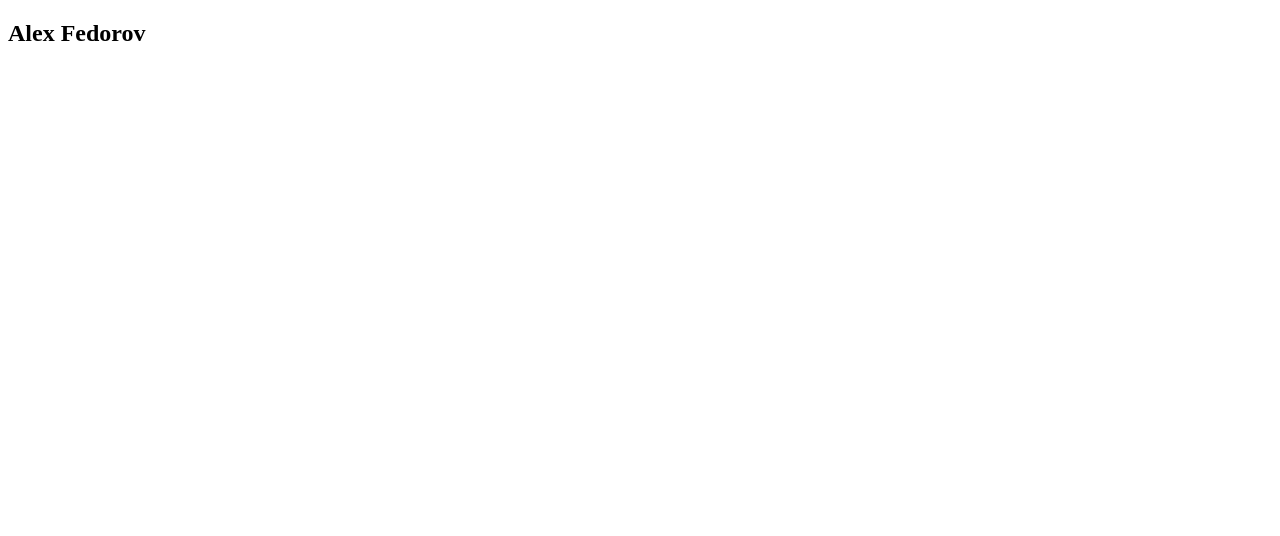
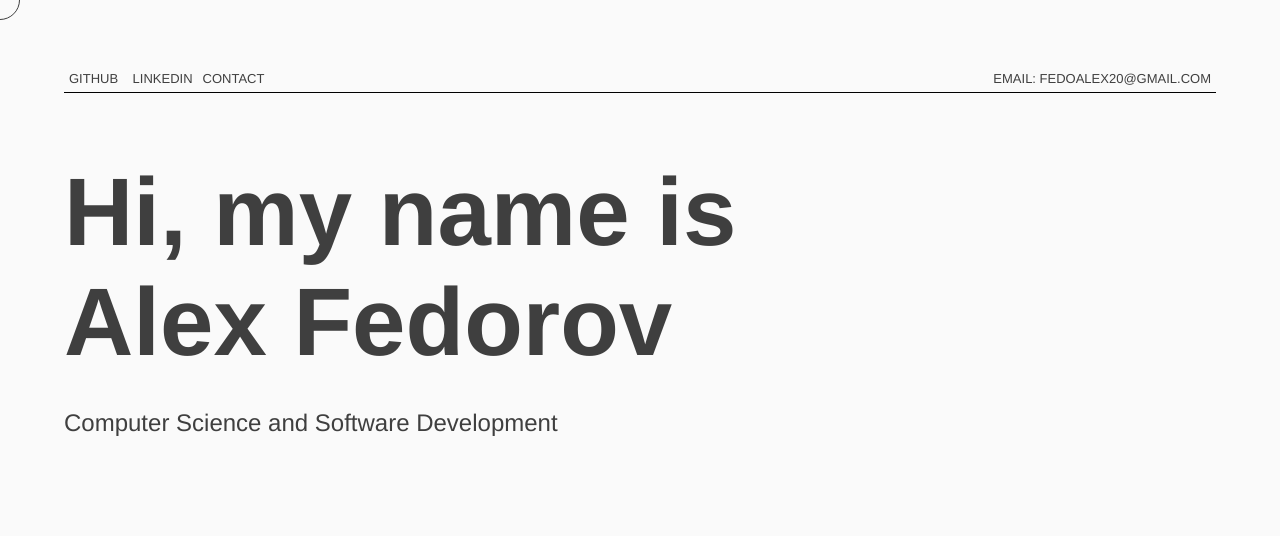
Before and after one commit to alexfedy/alexfedy.github.io, a plain HTML site: page index.html in a window 1280 px wide. Drawn offline with Linux system fonts and the light colour scheme.

Commit message:
home page made and added links

```diff
--- a/index.html
+++ b/index.html
@@ -5,11 +5,34 @@
     <meta http-equiv="X-UA-Compatible" content="IE=edge" />
     <meta name="viewport" content="width=device-width, initial-scale=1.0" />
     <title>Document</title>
-    <link href="styles.css" ref="stylesheet" />
+    <link rel="stylesheet" type="text/css" href="styles.css" />
   </head>
   <body>
-    <section id="front-page">
-      <h1>Alex Fedorov</h1>
+    <div id="cursor"></div>
+    <section id="front-page" class="large-section">
+      <nav class="nav">
+        <div class="left-links">
+          <a href="https://github.com/alexfedy" target="_blank">Github</a>
+          <a
+            href="https://www.linkedin.com/in/alex-fedorov-163946211/"
+            target="_blank"
+            >LinkedIn</a
+          ><a href="#">Contact</a>
+        </div>
+        <div class="right-links">
+          <a href="#">Email: fedoalex20@gmail.com</a>
+        </div>
+      </nav>
+      <div class="main-text-div">
+        <h1 class="main-header-text">
+          Hi, my name is<br />
+          Alex Fedorov
+        </h1>
+        <p class="main-header-paragraph">
+          Computer Science and Software Development
+        </p>
+      </div>
     </section>
   </body>
+  <script src="script.js"></script>
 </html>
--- /dev/null
+++ b/script.js
@@ -0,0 +1,8 @@
+cursor = document.getElementById("cursor");
+window.addEventListener("load", (event) => {
+  document.addEventListener("mousemove", (e) => {
+    cursor.style.top = e.clientY + "px";
+    cursor.style.left = e.clientX + "px";
+    console.log(cursor.style.top);
+  });
+});
--- a/styles.css
+++ b/styles.css
@@ -0,0 +1,90 @@
+:root {
+    --main-text-color: #3f3f3f;
+  }
+
+
+*{
+    margin:0;
+    padding: 0;
+    box-sizing: border-box;
+    overflow-x: none;
+    cursor: none;
+}
+
+
+body{
+    font-family: 'Helvetica', 'Arial', sans-serif;
+    color: var(--main-text-color);
+    background-color: #fafafa;
+}
+
+section{
+    height: 100vh;
+}
+
+/* CURSOR SECTION */
+
+#cursor{
+    height: 40px;
+    width: 40px;
+    border-radius: 50%;
+    border: 1px solid var(--main-text-color);
+    position: absolute;
+    transform: translate(-50%,-50%);
+    transition: all 0.1s ease;
+    top: 0;
+    left: 0;
+    pointer-events: none;
+}
+
+/* NAVIGATION SECTION */
+
+nav {
+    padding: 5px;
+    border-bottom: 1px solid black;
+    display: flex;
+    justify-content: space-between;
+}
+
+.right-links, .left-links {
+    display: inline-block;
+}
+
+.left-links a{
+   padding-right: 10px;
+}
+
+nav a{
+    text-decoration: none;
+    color: var(--main-text-color);
+    text-transform: uppercase;
+    font-size: small;
+    transition: all 0.2s ease;
+}
+
+nav a:hover{
+    font-size: medium;
+}
+
+/* MAIN FIRST PAGE SECTION */
+
+.large-section{
+    padding: 4rem;
+}
+
+.main-text-div{
+    padding: 4rem 0;
+}
+
+.main-header-text{
+    overflow-wrap: break-word;
+    word-wrap: break-word;
+    font-size: 6rem;
+}
+
+.main-header-paragraph{
+    padding: 2rem 0;
+    overflow-wrap: break-word;
+    word-wrap: break-word;
+    font-size: 1.5rem;
+}
```
